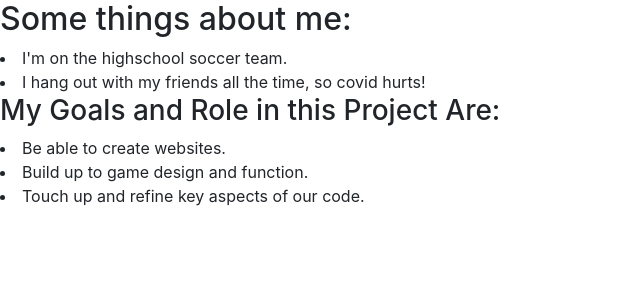
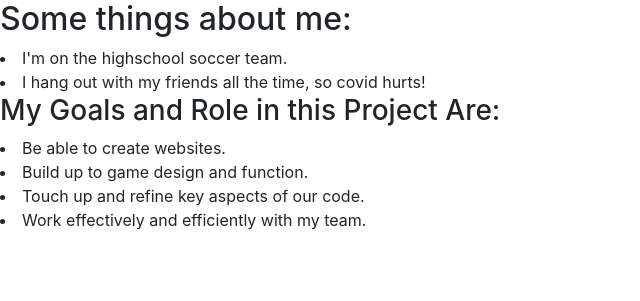
Before and after one commit to ryanshay18/P3_Parrots, a Flask app: page /michael in a window 1280 px wide. Shown: the part 199-500 px from the top of the page, without its empty margins (0-640 px from the left). Run offline with Flask 2, Linux system fonts and the light colour scheme; some libraries are stand-ins or nearby versions.

Commit message:
More additions to about me (4)

```diff
--- a/templates/aboutmichael.html
+++ b/templates/aboutmichael.html
@@ -12,6 +12,7 @@
 <li>Be able to create websites.</li>
 <li>Build up to game design and function.</li>
 <li>Touch up and refine key aspects of our code.</li>
+<li>Work effectively and efficiently with my team.</li>
 
 
 
```
